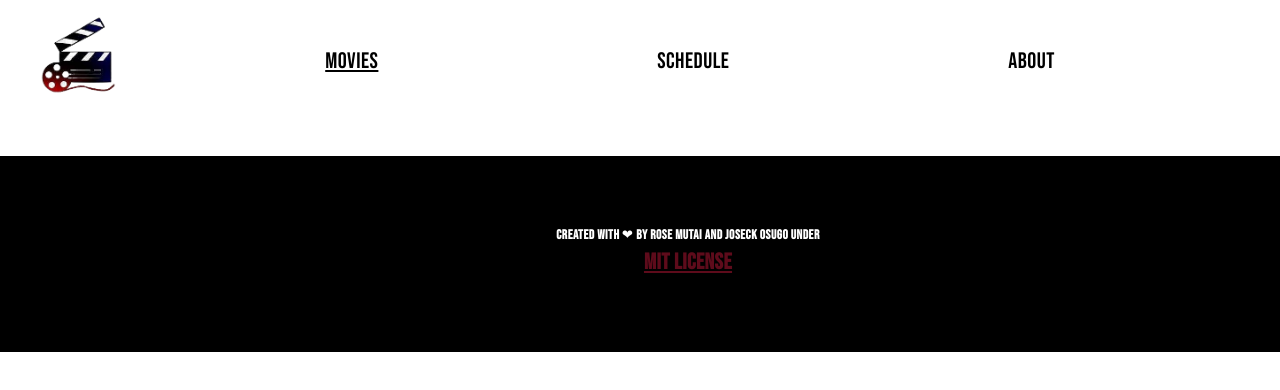
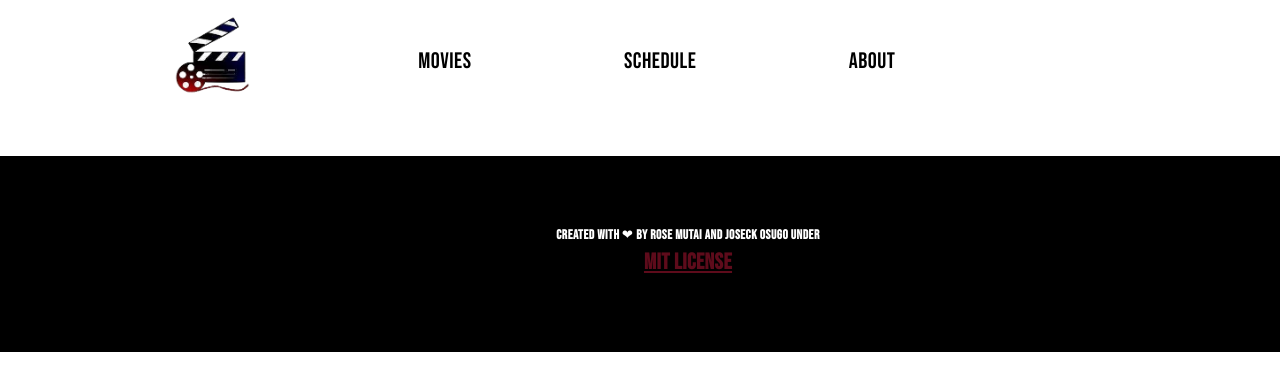
Before and after one commit to 0sugo/tv-maze, a website built with webpack: page src/index.html in a window 1280 px wide. Built offline with nearby package versions, Linux system fonts and the light colour scheme; no server answers.

Commit message:
Modify navbar styles

```diff
--- a/src/index.html
+++ b/src/index.html
@@ -10,12 +10,10 @@
 <body>
   <header class="header">
     <nav class="navbar">
-      <div class="logo">
-        <a href="">
+      <div class="menu-links">
+        <a href="" class="logo">
           <img src="" alt="logo">
         </a>
-      </div>
-      <div class="menu-links">
         <a href="" class="menu-link" >
           Movies<span id="shows-count"></span>
         </a>
--- a/src/style.css
+++ b/src/style.css
@@ -15,9 +15,10 @@ body {
 .menu-links {
   display: flex;
   justify-content: space-between;
+  align-items: center;
   gap: 12px;
   width: 60%;
-  margin: 0 auto;
+  margin-left: 11%;
 }
 
 a {
@@ -244,7 +245,6 @@ a:nth-child(1) {
 
 .navbar {
   display: flex;
-  align-items: center;
   padding: 12px 32px;
 }
 
```
